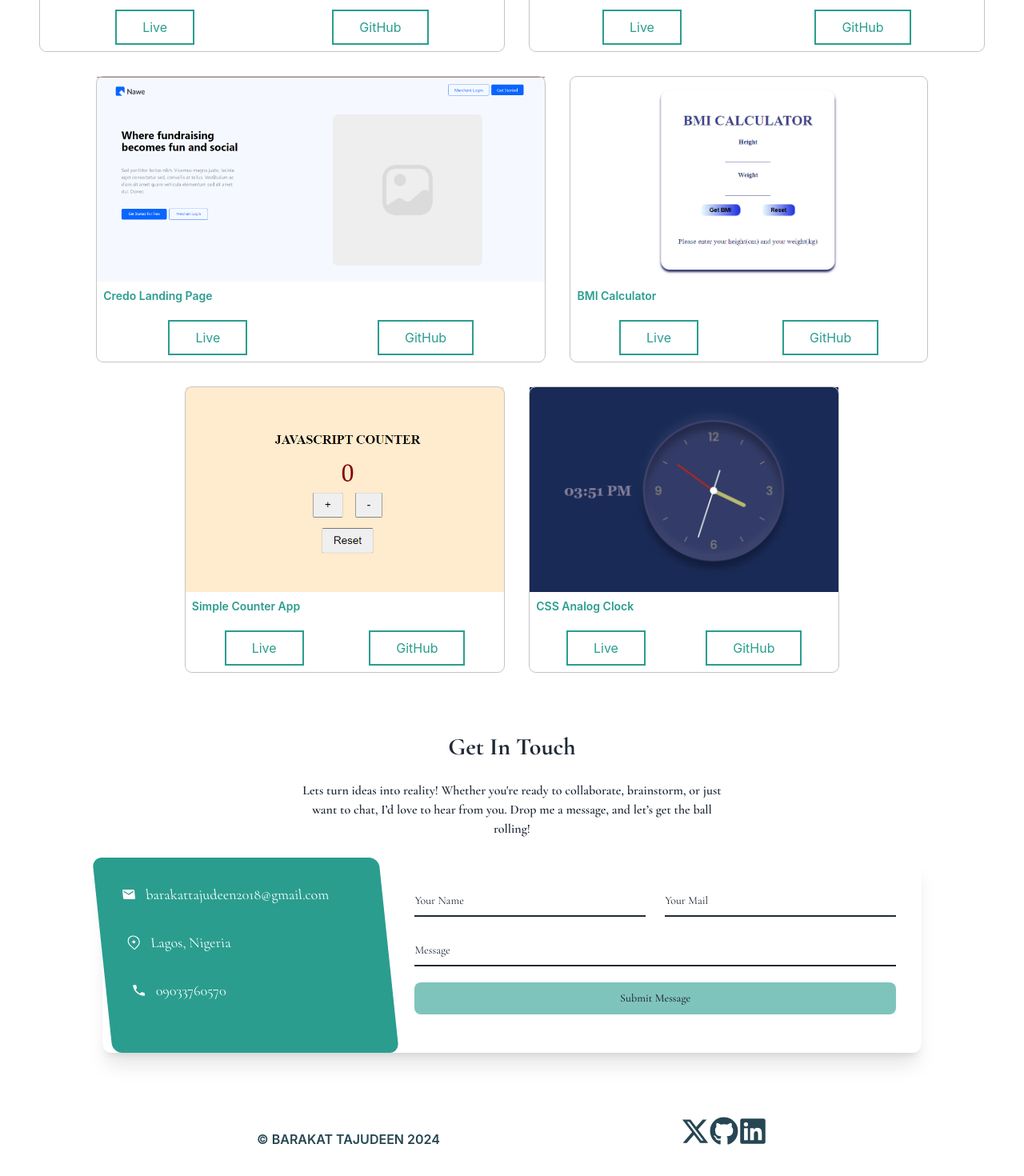
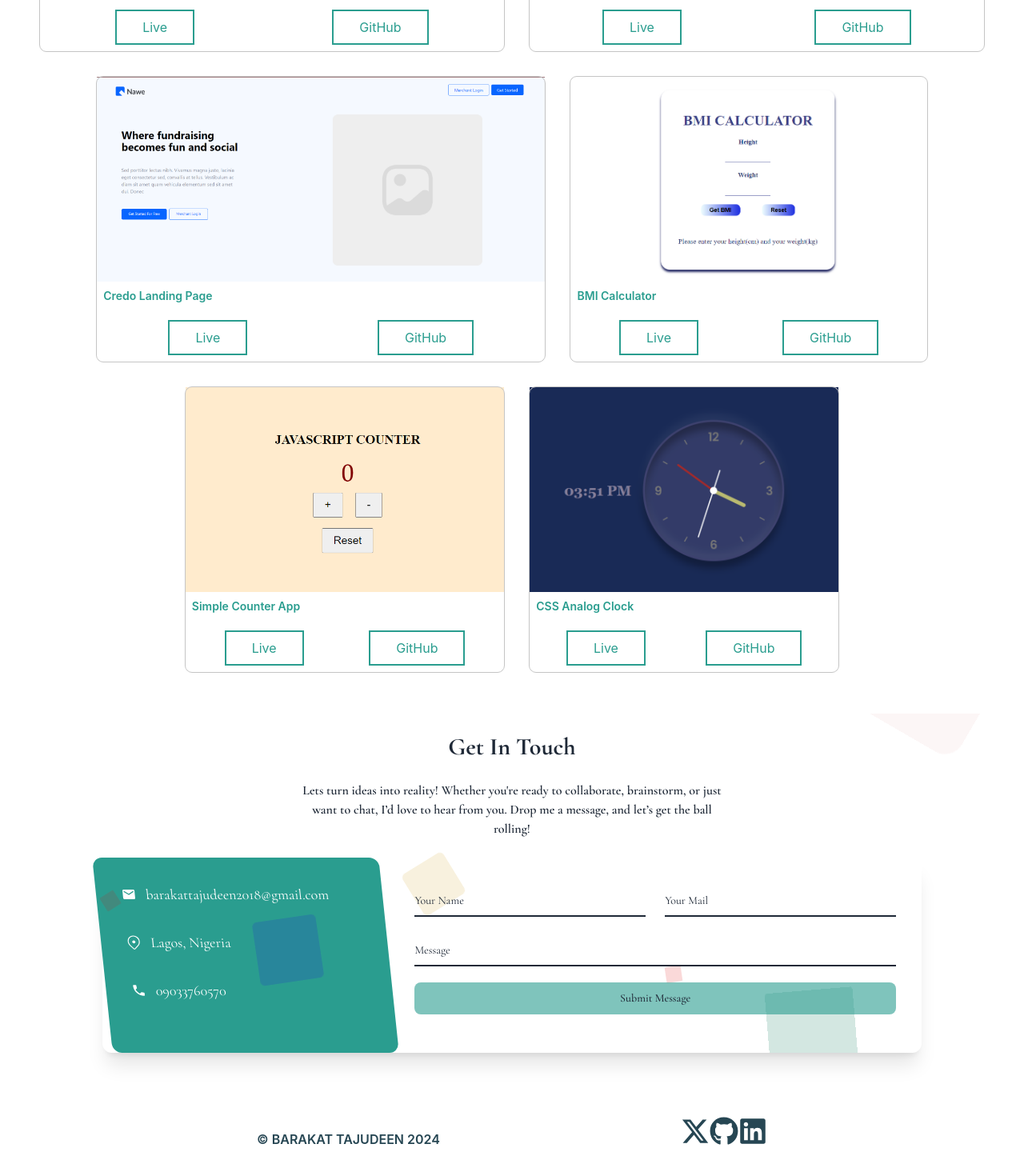
Before and after one commit to barakatokikiola/My-Portfolio, a React (Create React App) app: page / in a window 1280 px wide. Shown: the part 1000-2470 px from the top of the page at 80% size. Built offline with nearby package versions, Linux system fonts and the light colour scheme; a web font is replaced by a local one.

Commit message:
scroll animation added

```diff
--- a/package.json
+++ b/package.json
@@ -6,6 +6,7 @@
     "@testing-library/jest-dom": "^5.17.0",
     "@testing-library/react": "^13.4.0",
     "@testing-library/user-event": "^13.5.0",
+    "aos": "^2.3.4",
     "react": "^18.3.1",
     "react-dom": "^18.3.1",
     "react-icons": "^5.3.0",
--- a/public/index.html
+++ b/public/index.html
@@ -9,6 +9,7 @@
       name="description"
       content="Web site created using create-react-app"
     />
+    <link href="https://unpkg.com/aos@2.3.1/dist/aos.css" rel="stylesheet">
     <link rel="preconnect" href="https://fonts.googleapis.com">
 <link rel="preconnect" href="https://fonts.gstatic.com" crossorigin>
 <link href="https://fonts.googleapis.com/css2?family=Cormorant+Garamond:ital,wght@0,300;0,400;0,500;0,600;0,700;1,300;1,400;1,500;1,600;1,700&family=Londrina+Outline&display=swap" rel="stylesheet">
@@ -32,6 +33,7 @@
   <body>
     <noscript>You need to enable JavaScript to run this app.</noscript>
     <div id="root"></div>
+    <script src="https://unpkg.com/aos@2.3.1/dist/aos.js"></script>
     <!--
       This HTML file is a template.
       If you open it directly in the browser, you will see an empty page.
--- a/src/App.css
+++ b/src/App.css
@@ -171,6 +171,6 @@
 	100% {
 		transform: translateY(-1000px) rotate(720deg);
 		opacity: 0;
-		border-radius: 50%;
+		border-radius: 30%;
 	}
 }
--- a/src/App.js
+++ b/src/App.js
@@ -1,7 +1,14 @@
 import './App.css';
 import Home from './components/Home';
+import AOS from 'aos';
+import 'aos/dist/aos.css';
+
+
 
 function App() {
+
+    AOS.init();
+
   return (
     <div className="">
       <Home />
--- a/src/components/Contact.jsx
+++ b/src/components/Contact.jsx
@@ -5,7 +5,7 @@ import Background from './Background';
 
 const Contact = () => {
   return (
-    <div className='flex flex-col justify-center mx-auto z-10 font-cormorant'>
+    <div className='flex flex-col justify-center mx-auto font-cormorant' data-aos="fade-down" data-aos-duration="1000">
       <div className="flex flex-col space-y-6 py-6 mx-auto justify-center  text-center">
     <h1 className='font-bold text-3xl'>Get In Touch</h1>
     <p className='w-[50%] mx-auto font-semibold text-md'>Lets turn ideas into reality! Whether you're ready to collaborate, brainstorm, or just want to chat, I’d love to hear from you. Drop me a message, and let’s get the ball rolling!</p>
@@ -28,7 +28,7 @@ const Contact = () => {
       <p></p>
       </div>
 
-      <div className="md:w-[65%] w-full p-8">
+      <div className="md:w-[65%] w-full p-8 z-50">
 <form class="flex flex-col w-full">
   <div class="grid md:grid-cols-2 md:gap-6">
     <div class="relative z-0 w-full mb-5 group">
--- a/src/components/Portfolio.jsx
+++ b/src/components/Portfolio.jsx
@@ -47,7 +47,7 @@ const Portfolio=()=>{
         },
      ]
     return(
-        <div className="">
+        <div className="scroll-smooth" data-aos="fade-down" data-aos-duration="1000">
 
             <div className="flex text-pastel-violet justify-center mx-auto py-5">
                 <h1 className="text-4xl font-bold">My Works</h1>
```
Also changed, not shown: 1 other file (tests, documents, lock files or other folders).
